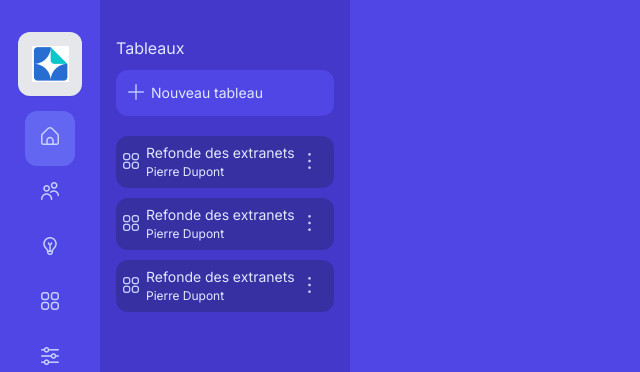
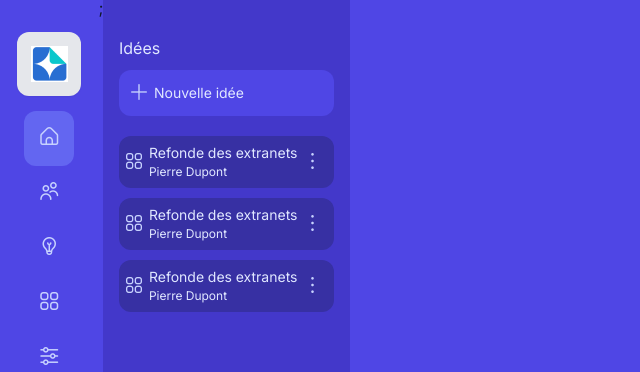
Before and after one commit to WildCodeSchool/2023-03-JS-TLSE-P3-Salesforce, a React (Vite) app in the folder frontend/: page / in a window 1280 px wide. Both pictures are taken after a click on the button 50 px from the left and 248 px from the top of the page. Shown: the top 372 px of the page, without its empty margins (0-640 px from the left). Built offline with nearby package versions, Linux system fonts and the light colour scheme.

Commit message:
S03_F11_US1_navigation-navbar-navlink-add the second submenu for ideas

```diff
--- /dev/null
+++ b/frontend/src/components/IdeaSubNavBar/IdeaComponentNavBar.jsx
@@ -0,0 +1,16 @@
+import "./IdeaComponentNavBar.scss";
+
+export default function IdeaSubNavBar() {
+  return (
+    <div className="global-board-component-nav-bar">
+      <i className="fi fi-rr-apps" />
+      <div className="text-board-component-nav-bar">
+        <p className="title-board-component-nav-bar">Refonde des extranets</p>
+        <p className="subtitle-board-component-nav-bar">Pierre Dupont</p>
+      </div>
+      <div>
+        <i className="fi fi-rr-menu-dots-vertical" />
+      </div>
+    </div>
+  );
+}
--- a/frontend/src/components/NavBar/NavBar.jsx
+++ b/frontend/src/components/NavBar/NavBar.jsx
@@ -1,9 +1,11 @@
 import "./NavBar.scss";
 import React, { useState } from "react";
 import BoardComponentNavBar from "../BoardSubNavBar/BoardComponentNavBar";
+import IdeaSubNavBar from "../IdeaSubNavBar/IdeaComponentNavBar";
 
 export default function NavBar() {
-  const [isSubNavBarOpen, setIsSubNavBarOpen] = useState(false);
+  const [isSubNavBarArrayOpen, setIsSubNavBarArrayOpen] = useState(false);
+  const [isSubNavBarIdeaOpen, setIsSubNavBarIdeaOpen] = useState(false);
 
   return (
     <div className="global-nav-bar">
@@ -25,14 +27,14 @@ export default function NavBar() {
             <button
               type="button"
               // au click, on fait apparaitre le sous-menu
-              onClick={() => setIsSubNavBarOpen(!isSubNavBarOpen)}
+              onClick={() => setIsSubNavBarIdeaOpen(!isSubNavBarIdeaOpen)}
             >
               <i className="fi fi-rr-bulb" />
             </button>
             <button
               type="button"
               // au click, on fait apparaitre le sous-menu
-              onClick={() => setIsSubNavBarOpen(!isSubNavBarOpen)}
+              onClick={() => setIsSubNavBarArrayOpen(!isSubNavBarArrayOpen)}
             >
               <i className="fi fi-rr-apps" />
             </button>
@@ -57,7 +59,7 @@ export default function NavBar() {
       </div>
       {/* ternaire pour faire apparaitre le sous menu en fonction du state.
       L'action est déclenchée par le onClick du bouttons (L28) */}
-      {isSubNavBarOpen && (
+      {isSubNavBarArrayOpen && (
         <div className="first-sub-nav-bar">
           <div>
             <p className="title-sub-nav-bar">Tableaux</p>
@@ -75,6 +77,25 @@ export default function NavBar() {
           </div>
         </div>
       )}
+      ;
+      {isSubNavBarIdeaOpen && (
+        <div className="first-sub-nav-bar">
+          <div>
+            <p className="title-sub-nav-bar">Idées</p>
+            <div className="button-for-moment">
+              <i className="fi fi-rr-plus" />
+              <div className="text-board-component-nav-bar">
+                <p className="title-board-component-nav-bar">Nouvelle idée</p>
+              </div>
+            </div>
+          </div>
+          <div>
+            <IdeaSubNavBar />
+            <IdeaSubNavBar />
+            <IdeaSubNavBar />
+          </div>
+        </div>
+      )}
     </div>
   );
 }
```
Also changed, not shown: frontend/src/components/IdeaSubNavBar/IdeaComponentNavBar.scss (added).
